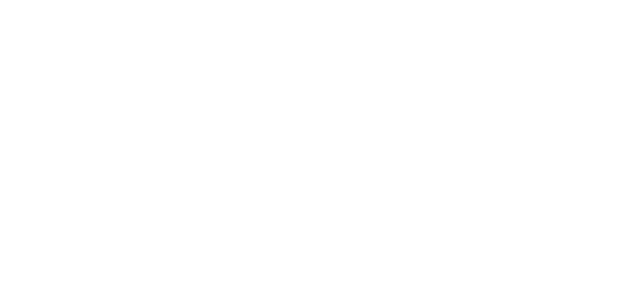
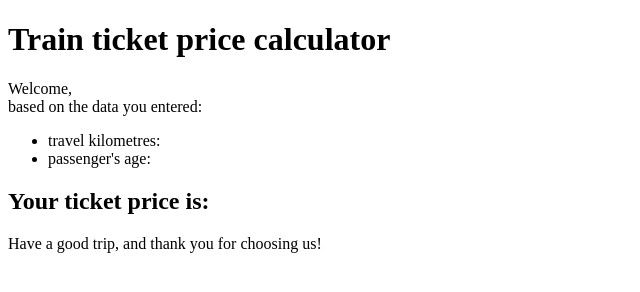
Before and after one commit to giovannimegliola/js-biglietto-treno, a plain HTML site: page index.html in a window 1280 px wide. Shown: the whole page, without its empty margins (0-640 px from the left). Drawn offline with Linux system fonts and the light colour scheme.

Commit message:
wrote the basic html structure

```diff
--- a/index.html
+++ b/index.html
@@ -3,9 +3,24 @@
 <head>
   <meta charset="UTF-8">
   <meta name="viewport" content="width=device-width, initial-scale=1.0">
-  <title>Document</title>
+  <title>Train ticket price</title>
 </head>
 <body>
 
+  <h1>Train ticket price calculator</h1>
+    <div id="hello">Welcome,</div>
+
+    <div>based on the data you entered:</div>
+
+    <ul>
+      <li id="km"> travel kilometres:</li>
+      <li id="age"> passenger's age:</li>
+    </ul>
+
+    <h2 id="ticket_price"> Your ticket price is: </h2>
+
+    <div>Have a good trip, and thank you for choosing us!</div>
+
+  <script src="js/script.js"></script>
 </body>
 </html>
```
